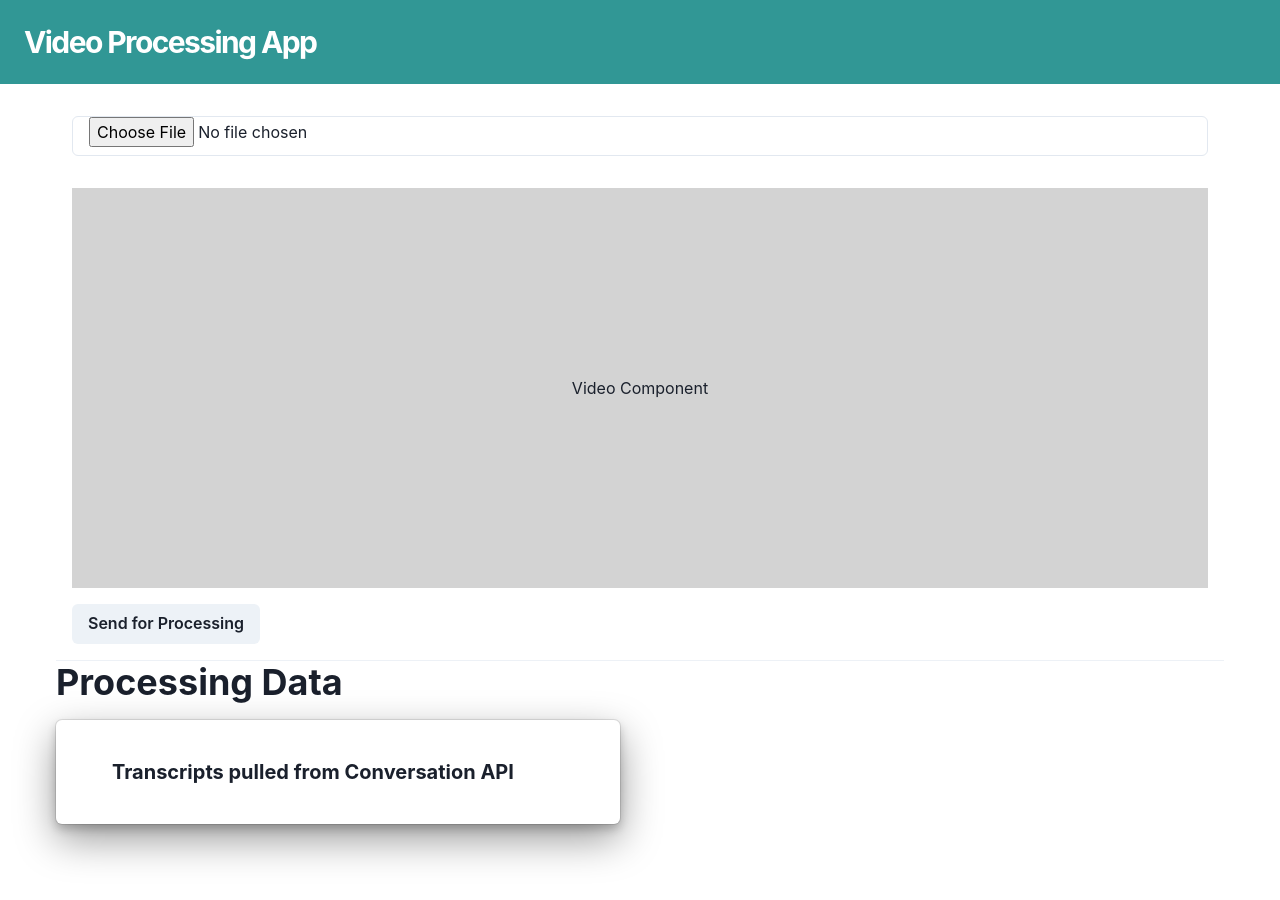
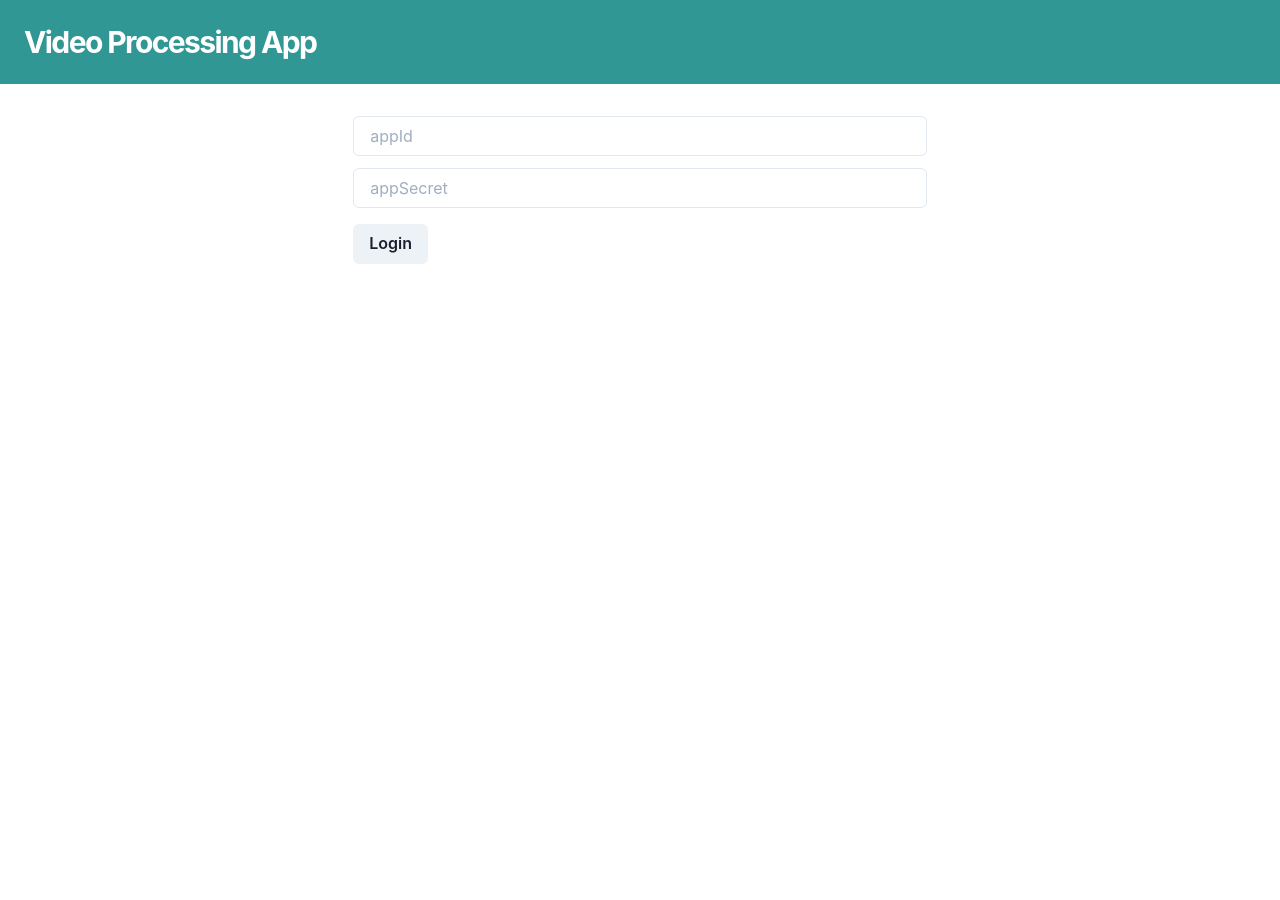
Before and after one commit to itsrainingmani/symblai-video, a Next.js app: page / in a window 1280 px wide. Shown: the top 900 px of the page. After the commit the page ends 800 px from the top, so only its background shows below. Built offline with nearby package versions, Linux system fonts and the light colour scheme.

Commit message:
wrap everything within the protectedPage

```diff
--- a/pages/index.js
+++ b/pages/index.js
@@ -11,10 +11,11 @@ import {
 	Input,
 	Heading,
 } from '@chakra-ui/react';
+import ProtectedPage from '../components/protectedPage';
 
 export default function Home() {
 	return (
-		<>
+		<ProtectedPage>
 			<Header />
 			<Container maxWidth='1200px'>
 				<Box margin='1rem'>
@@ -45,6 +46,6 @@ export default function Home() {
 					</Box>
 				</SimpleGrid>
 			</Container>
-		</>
+		</ProtectedPage>
 	);
 }
```
